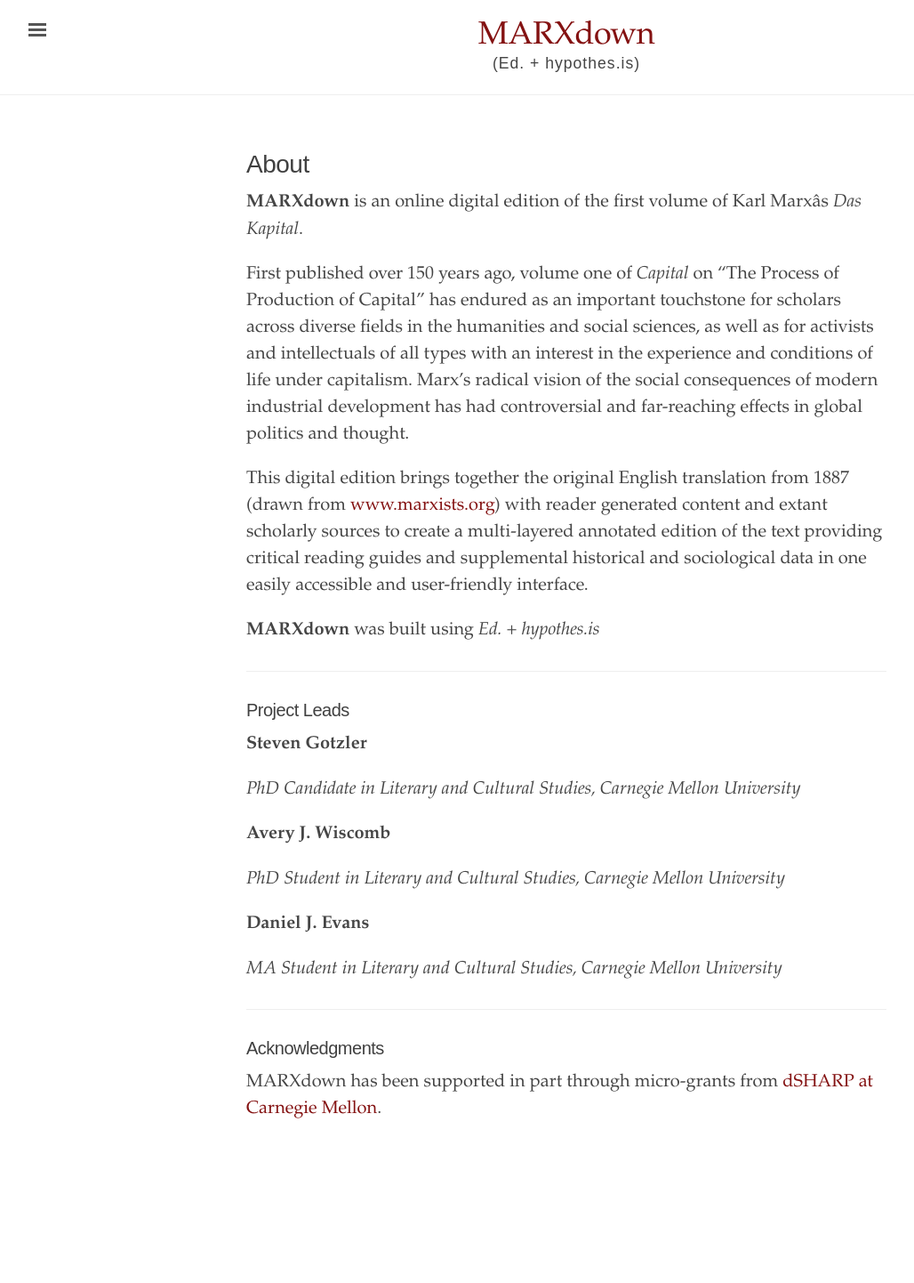
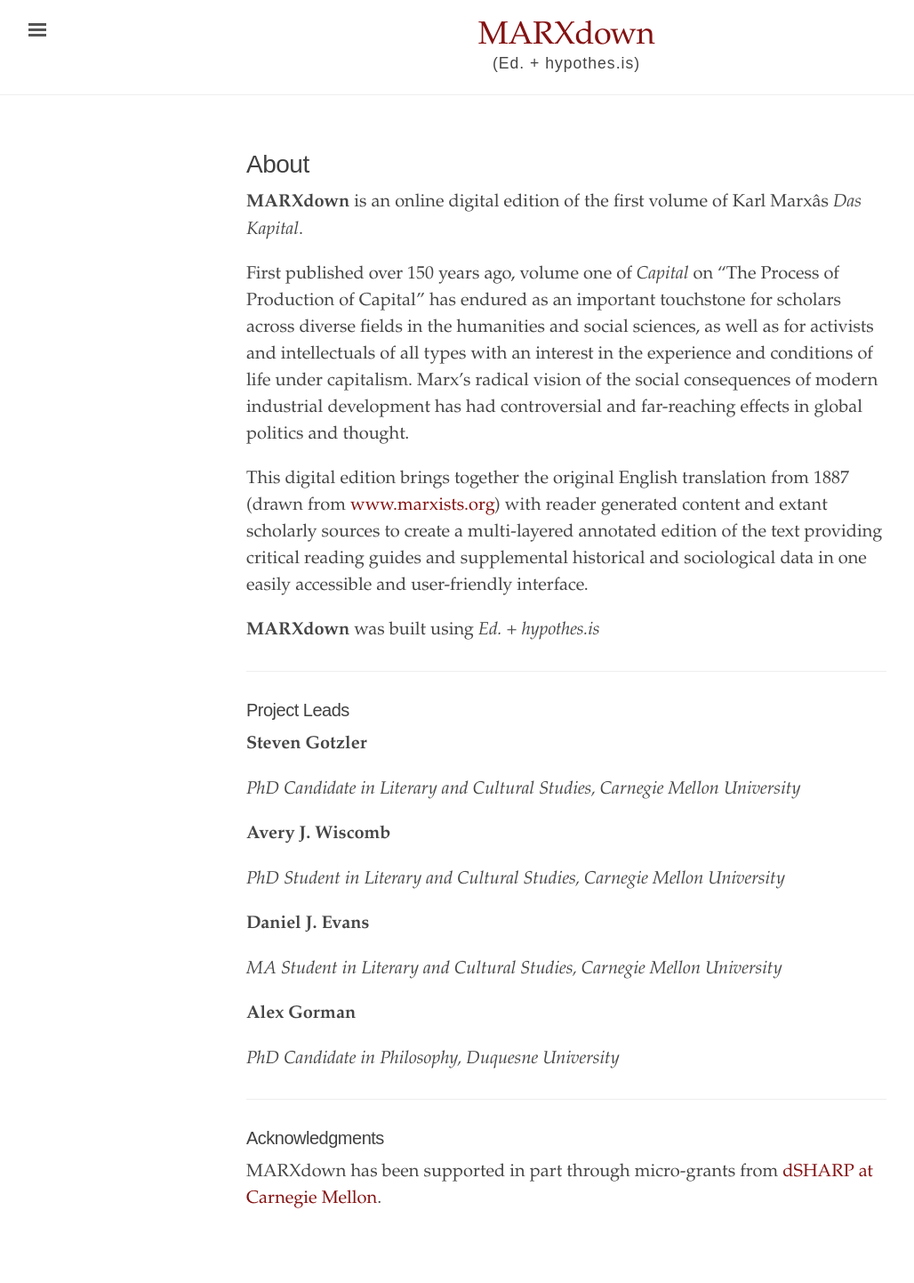
Before and after one commit to MARXdown/MARXdown.github.io, a Jekyll site: the page built from about.md, in a window 1280 px wide. Shown: the whole page at 89% size, without its empty margins (3-1031 px from the left). Built offline with Jekyll 4.4.1, drawn with Linux system fonts in a browser that asks for light colours; before the commit the page ends 1341 px from its top, so only the background shows below that.

Commit message:
Update about.md
added Gorman to credits

```diff
--- a/about.md
+++ b/about.md
@@ -29,6 +29,10 @@
 
 *MA Student in Literary and Cultural Studies, Carnegie Mellon University*
 
+**Alex Gorman**
+
+*PhD Candidate in Philosophy, Duquesne University*
+
 * * *
 
 ### Acknowledgments
```
